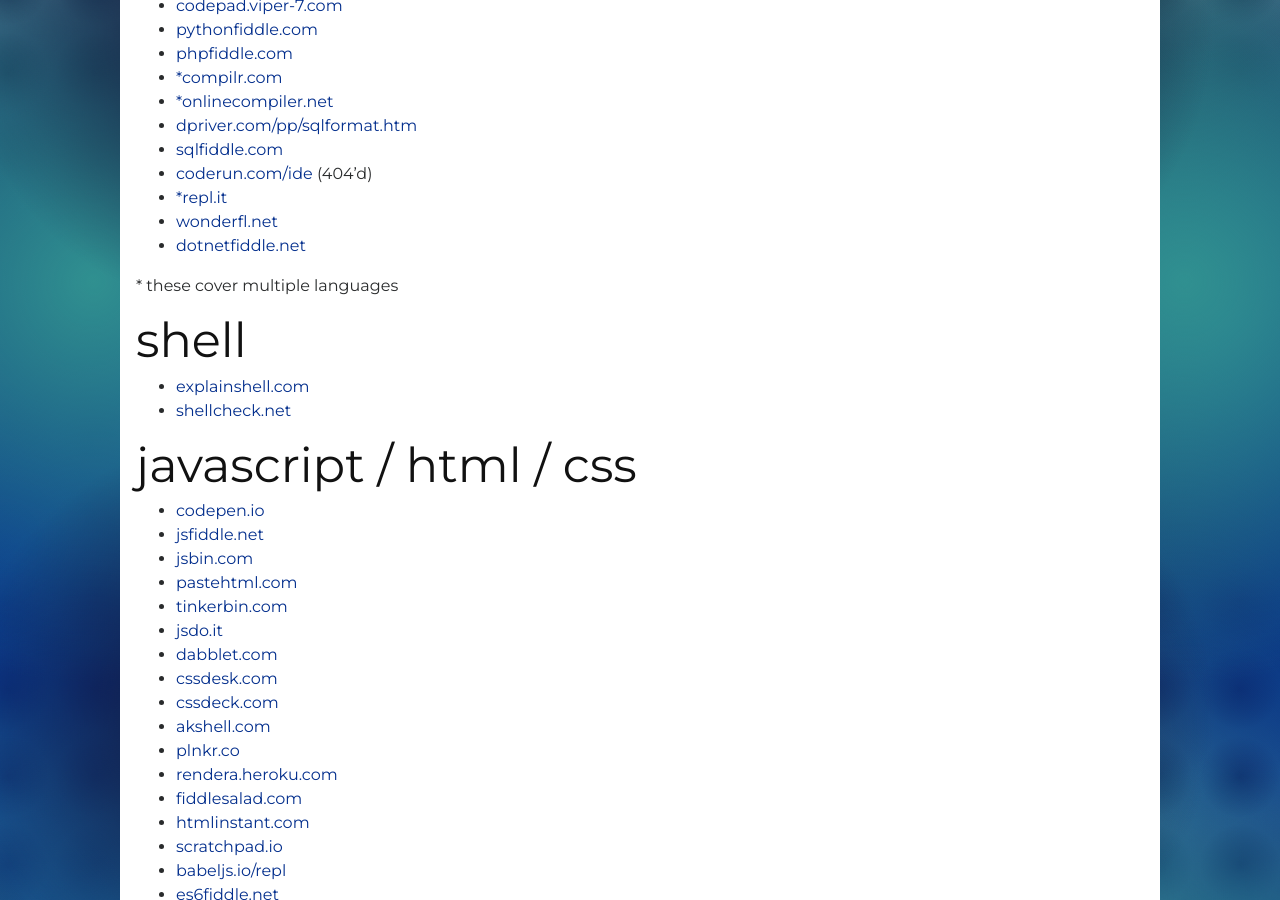
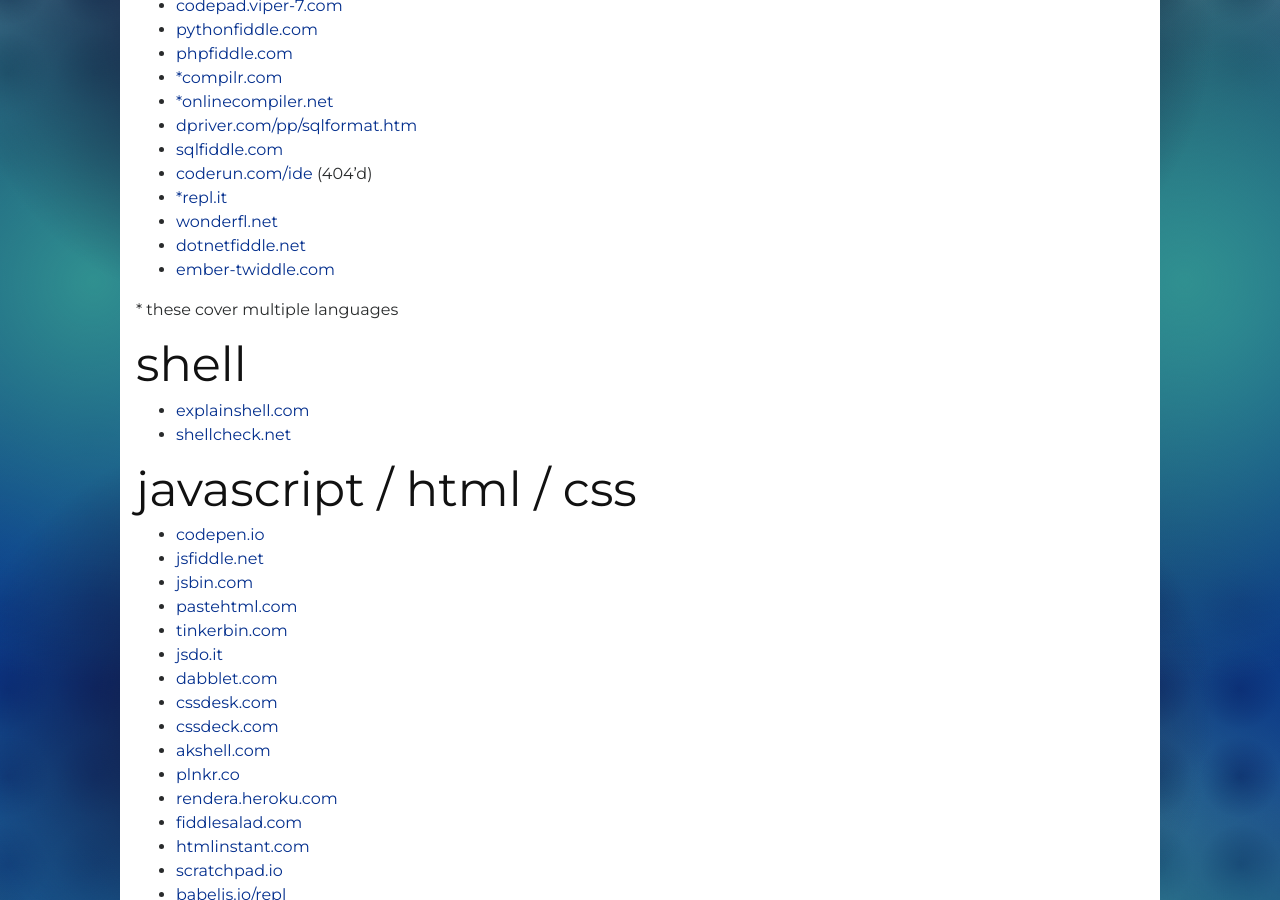
Before and after one commit to JKirchartz/jkirchartz.github.com, a Jekyll site: the page built from _posts/2012-06-06-sites-to-troubleshoot-code-in-your-browser.md, in a window 1280 px wide and 900 px high, scrolled down 903 px. Built offline with Jekyll 4.4.1, drawn with Linux system fonts in a browser that asks for light colours; nearby versions of some CDN libraries; comment, search, counter and statistics services are not loaded.

Commit message:
add Ember-Twiddle

```diff
--- a/_posts/2012-06-06-sites-to-troubleshoot-code-in-your-browser.md
+++ b/_posts/2012-06-06-sites-to-troubleshoot-code-in-your-browser.md
@@ -26,6 +26,7 @@
 * [\*repl.it](http://repl.it/)
 * [wonderfl.net](http://wonderfl.net/)
 * [dotnetfiddle.net](http://dotnetfiddle.net/)
+* [ember-twiddle.com](https://ember-twiddle.com/)
 
 \* these cover multiple languages
 
```
